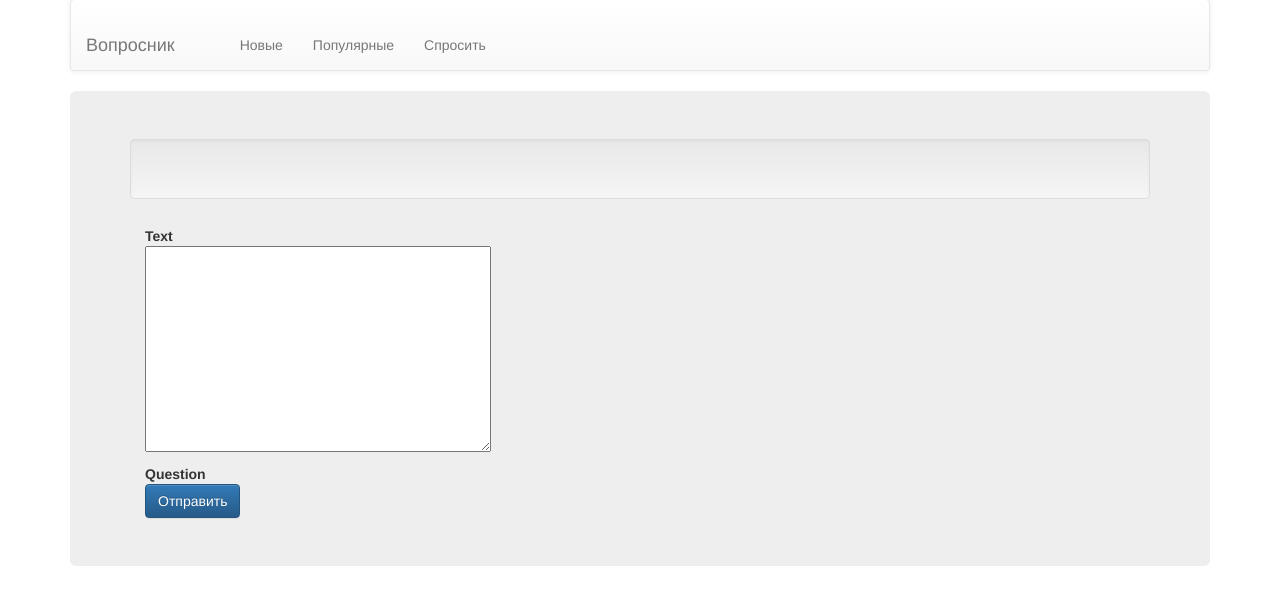
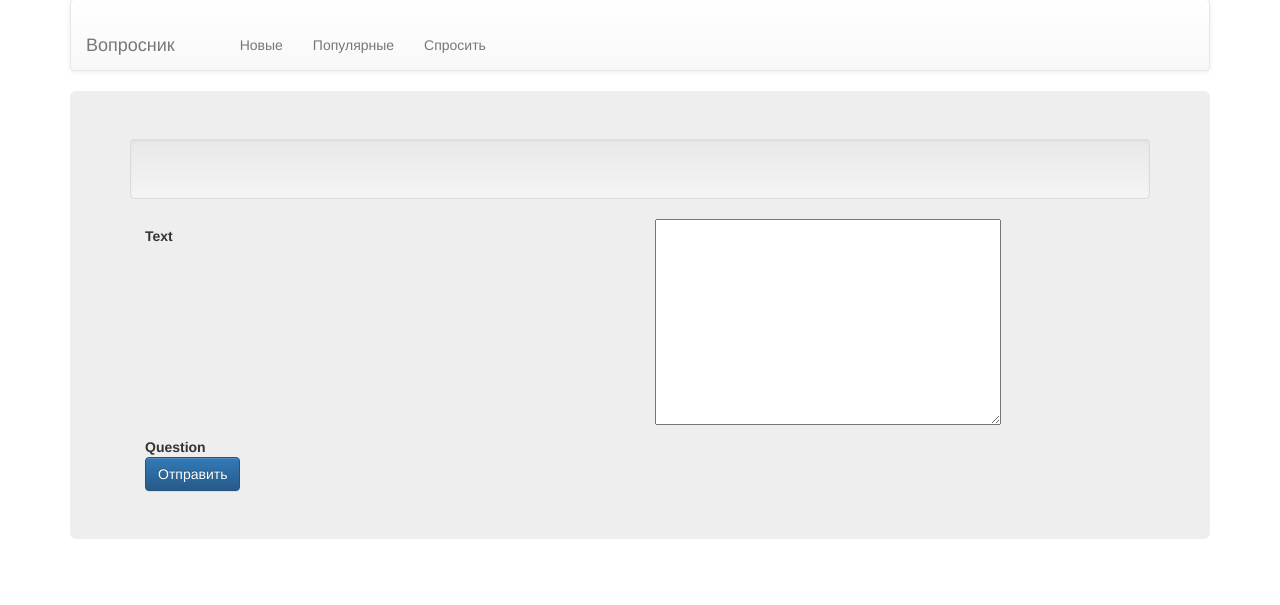
Before and after one commit to ivan-nab/stepik_web_proj, a Django app: template ask/templates/qa/question.html in a window 1280 px wide. Shown: the part 121-726 px from the top of the page. Run offline with Django 3.2, Linux system fonts and the light colour scheme; the template is opened without the code that fills it: values that come from a table or form of the project are taken from there, others are empty.

Commit message:
question template

```diff
--- a/ask/templates/qa/question.html
+++ b/ask/templates/qa/question.html
@@ -16,10 +16,16 @@
             {% csrf_token %}
             <fieldset>
                 {% for field in form %}
-                <div class="control-group
-                    {% if field.errors %}has-error{% endif %}">
-                    <label class="control-label">{{ field.label }}</label>
-                    <div class="controls">{{ field }}</div>
+                <div class="row">
+                    <div class="control-group
+                        {% if field.errors %}has-error{% endif %}">
+                        <div class="col-sm-6">
+                            <label class="control-label">{{ field.label }}</label>
+                        </div>
+                        <div class="col-sm-6">
+                            <div class="controls">{{ field }}</div>
+                        </div>
+                    </div>
                 </div>
                 {% endfor %}
             </fieldset>
```
